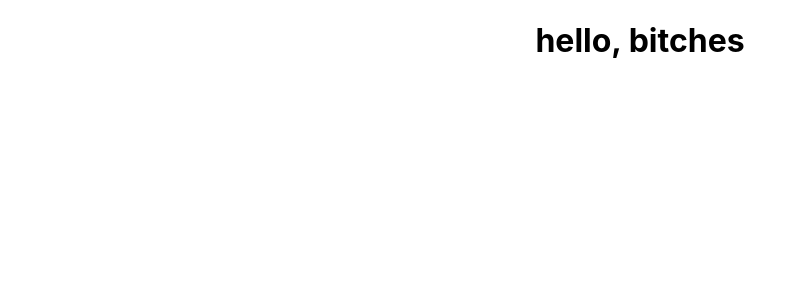
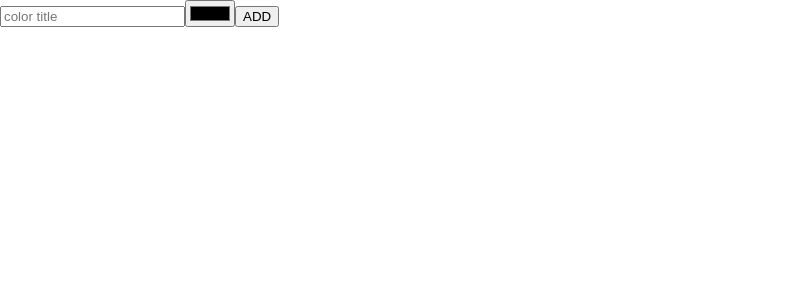
Before and after one commit to bfranzen19/react-essential-training, a React (Create React App) app in the folder react-app/: page / in a window 1280 px wide. Shown: the top 300 px of the page, without its empty margins (0-807 px from the left). Built offline with nearby package versions, Linux system fonts and the light colour scheme.

Commit message:
module 5 completed

```diff
--- a/react-app/src/App.js
+++ b/react-app/src/App.js
@@ -1,10 +1,37 @@
 import "./App.css";
+import {useState} from "react";
+
+function useInput(initialValue) {
+    const [value, setValue] = useState(initialValue);
+
+    return [
+        {
+            value,
+            onChange: (e) => setValue(e.target.value),
+        },
+        () => setValue(initialValue),
+    ];
+}
 
 function App() {
+    const [titleProps, resetTitle] = useInput("");
+    const [colorProps, resetColor] = useInput("#000000");
+
+    const submit = (e) => {
+        e.preventDefault();
+
+        alert(`${titleProps.value}, ${colorProps.value}`); // alert showing the values
+
+        resetTitle();
+        resetColor();
+    };
+
     return (
-        <div className='App'>
-            <h1>hello, bitches</h1>
-        </div>
+        <form onSubmit={submit}>
+            <input {...titleProps} type='text' placeholder='color title' />
+            <input {...colorProps} type='color' />
+            <button>ADD</button>
+        </form>
     );
 }
 
```
Also changed, not shown: 1 other file (tests, documents, lock files or other folders).
